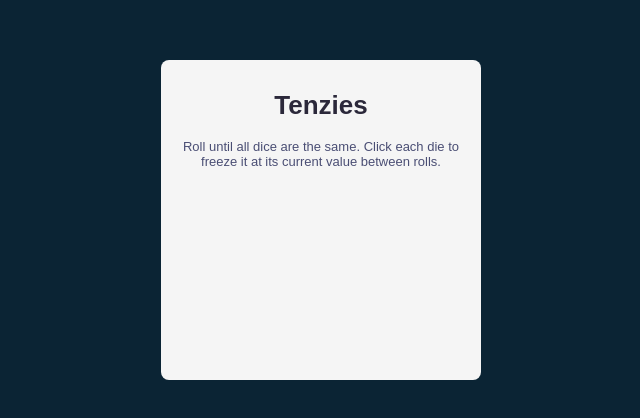
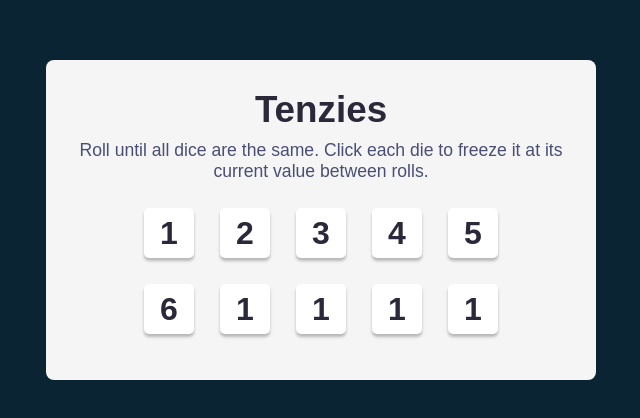
Before and after one commit to ananfito/tenzies-clone, a React (Vite) app: page / in a window 1280 px wide. Shown: the part 180-598 px from the top of the page, without its empty margins (319-959 px from the left). Built offline with nearby package versions, Linux system fonts and the light colour scheme.

Commit message:
add styling, create dice

```diff
--- a/src/App.css
+++ b/src/App.css
@@ -3,9 +3,68 @@
   border-radius: 8px;
   text-align: center;
   padding: 1em;
-  width: 320px;
-  height: 320px;
+  min-width: 320px;
+  min-height: 320px;
+  max-width: 550px;
+  display: flex;
+  flex-direction: column;
+  justify-content: center;
+  align-items: center;
+}
+
+.container > h1 {
+  margin: .25em;
+}
+
+
+/* DICE STYLING */
+
+.dice-container {
+  display: grid;
+  grid-template-columns: repeat(5, 1fr);
+  grid-template-rows: repeat(2, auto);
+  gap: 2em;
+  margin: 2em 0;
+}
+
+.die-face {
+  box-shadow: 0px 3px 3px 0px rgba(0, 0, 0, 0.25);
+  padding: .25em;
+  width: 35px;
+  height: 35px;
+  border-radius: 5px;
+  display: flex;
+  justify-content: center;
+  align-items: center;
+  cursor: pointer;
+  background-color: white;
+}
+
+.die-num {
+  font-size: 1.4rem;
 }
 
 /* held die color #59E391 */
 /* buttn color #5035FF */
+
+
+/* MEDIA QUERIES */
+
+@media (min-width: 500px) {
+  p {
+    font-size: 1.1rem;
+  }
+  h1 {
+    font-size: 2.3rem;
+  }
+
+  .die-face {
+    width: 50px;
+    height: 50px;
+  }
+
+  .die-num {
+    font-size: 2rem;
+  }
+
+}
--- a/src/App.jsx
+++ b/src/App.jsx
@@ -1,13 +1,25 @@
-import { useState } from 'react'
+import { useState, useEffet } from 'react'
 import './App.css'
+import Die from './Die.jsx'
 
 function App() {
-  const [count, setCount] = useState(0)
 
   return (
     <main className='container'>
       <h1>Tenzies</h1>
       <p>Roll until all dice are the same. Click each die to freeze it at its current value between rolls.</p>
+      <div className='dice-container'>
+        <Die value='1' />
+        <Die value='2' />
+        <Die value='3' />
+        <Die value='4' />
+        <Die value='5' />
+        <Die value='6' />
+        <Die value='1' />
+        <Die value='1' />
+        <Die value='1' />
+        <Die value='1' />
+      </div>
     </main>
   )
 }
--- /dev/null
+++ b/src/Die.jsx
@@ -0,0 +1,9 @@
+import React from 'react'
+
+export default function Die(props) {
+  return (
+    <div className="die-face">
+        <h2 className='die-num'>{props.value}</h2>
+    </div>
+  )
+}
--- a/src/index.css
+++ b/src/index.css
@@ -1,5 +1,6 @@
 * {
     box-sizing: border-box;
+    margin: 0;
 }
 
 body {
@@ -8,6 +9,7 @@
   color: #4A4E74;
   background-color: #0B2434;
   margin: 0;
+  padding: 1em;
   display: flex;
   justify-content: center;
   align-items: center;
```
